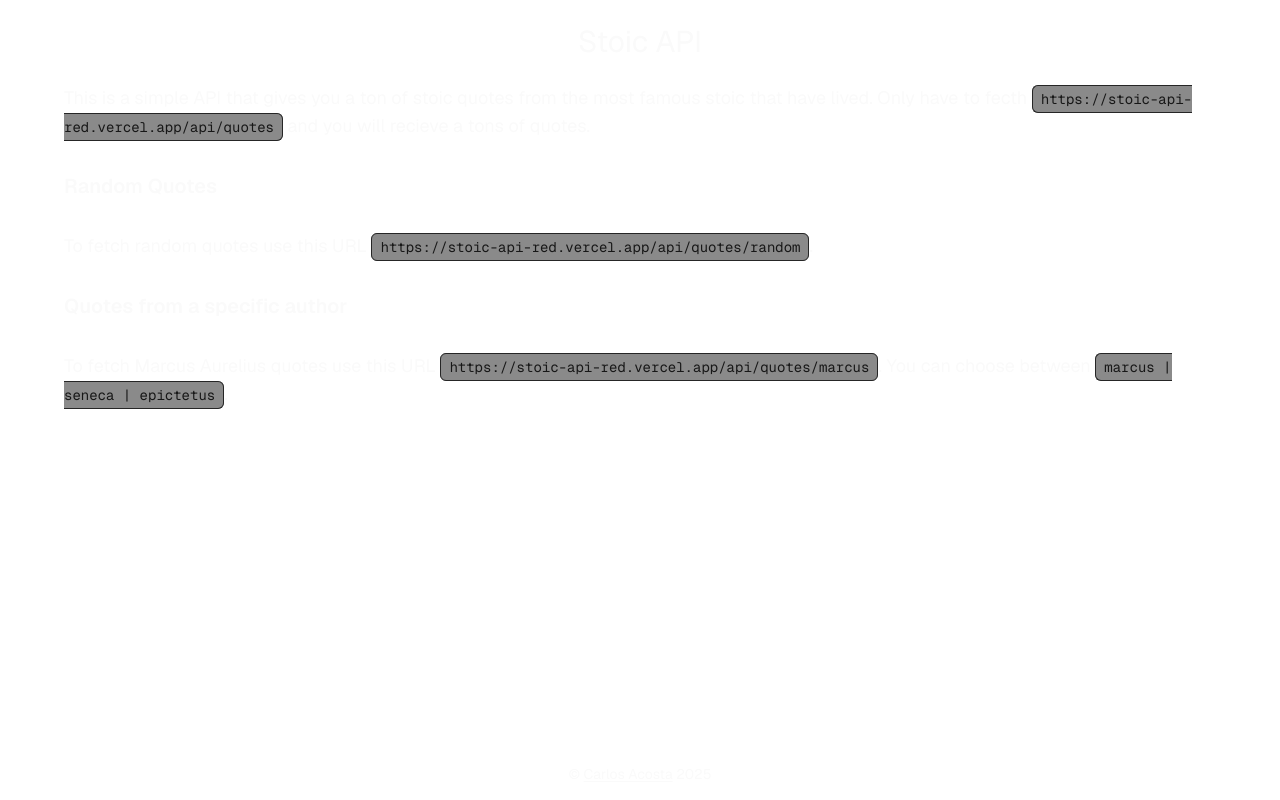
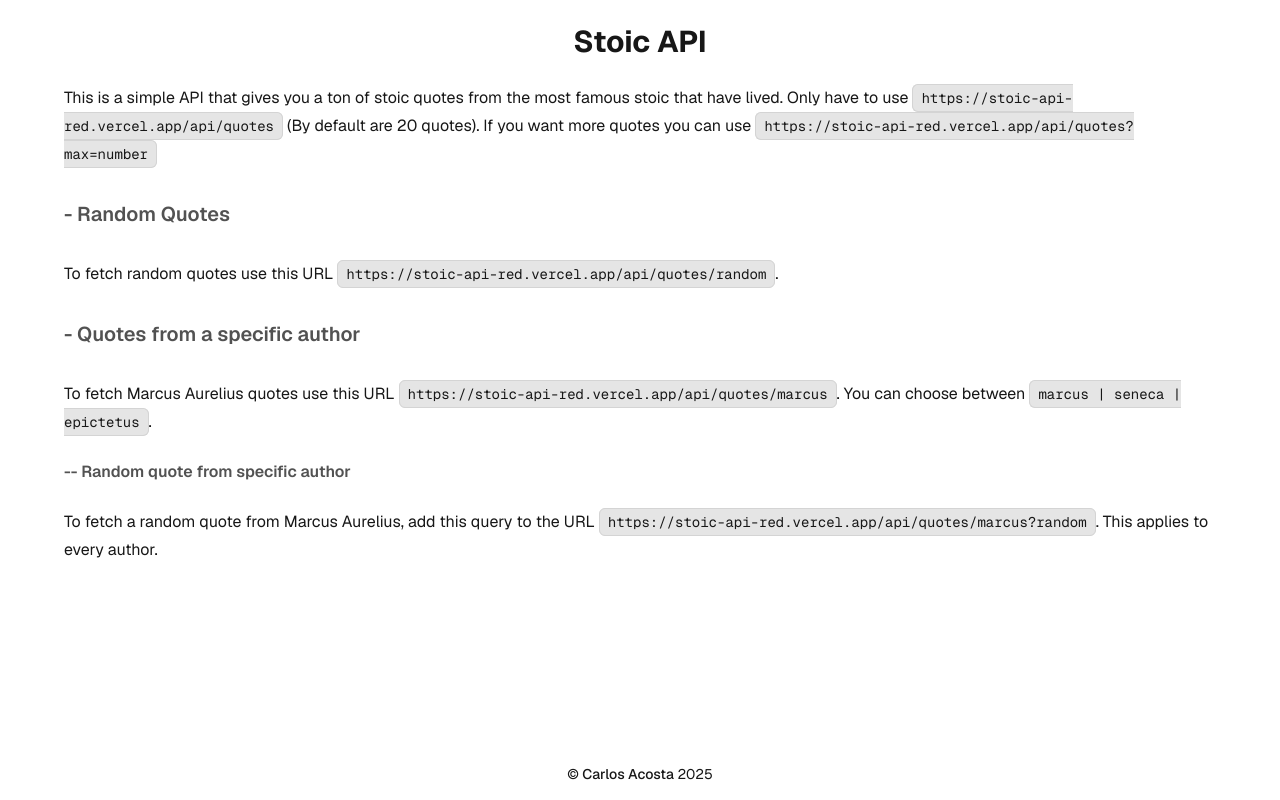
Before and after one commit to Carlosaac23/Stoic-API, a Next.js app: page / in a window 1280 px wide. Built offline with nearby package versions, Linux system fonts and the light colour scheme.

Commit message:
feat: add new info text

```diff
--- a/app/page.tsx
+++ b/app/page.tsx
@@ -1,42 +1,61 @@
 export default function Home() {
   return (
-    <main className='3xl:mx-24 mx-8 font-sans text-neutral-50 md:mx-12 lg:mx-16'>
+    <main className='mx-8 font-sans md:mx-12 lg:mx-16 2xl:mx-72'>
       <header>
-        <h1 className='3xl:my-12 my-6 text-center text-3xl'>Stoic API</h1>
+        <h1 className='3xl:my-12 my-6 text-center text-3xl font-bold'>
+          Stoic API
+        </h1>
       </header>
 
-      <section>
-        <p className='text-base xl:text-lg'>
+      <section className='tracking-normal'>
+        <p className='text-base leading-7'>
           This is a simple API that gives you a ton of stoic quotes from the
-          most famous stoic that have lived. Only have to fecth{' '}
-          <code className='text-foreground rounded-md border border-neutral-800 bg-neutral-900/50 px-2 py-1 font-mono text-sm'>
+          most famous stoic that have lived. Only have to use{' '}
+          <code className='rounded-md border border-neutral-300 bg-neutral-200 px-2 py-1 font-mono text-sm'>
             https://stoic-api-red.vercel.app/api/quotes
           </code>{' '}
-          and you will recieve a tons of quotes.
+          (By default are 20 quotes). If you want more quotes you can use{' '}
+          <code className='rounded-md border border-neutral-300 bg-neutral-200 px-2 py-1 font-mono text-sm'>
+            https://stoic-api-red.vercel.app/api/quotes?max=number
+          </code>
         </p>
 
-        <h2 className='my-8 text-xl font-semibold'>Random Quotes</h2>
-        <p className='text-base xl:text-lg'>
+        <h2 className='my-8 text-xl font-semibold text-neutral-600'>
+          - Random Quotes
+        </h2>
+        <p className='text-base leading-7'>
           To fetch random quotes use this URL{' '}
-          <code className='text-foreground rounded-md border border-neutral-800 bg-neutral-900/50 px-2 py-1 font-mono text-sm'>
+          <code className='rounded-md border border-neutral-300 bg-neutral-200 px-2 py-1 font-mono text-sm'>
             https://stoic-api-red.vercel.app/api/quotes/random
           </code>
           .
         </p>
 
-        <h2 className='my-8 text-xl font-semibold'>
-          Quotes from a specific author
+        <h2 className='my-8 text-xl font-semibold text-neutral-600'>
+          - Quotes from a specific author
         </h2>
-        <p className='text-base xl:text-lg'>
+        <p className='text-base leading-7'>
           To fetch Marcus Aurelius quotes use this URL{' '}
-          <code className='text-foreground rounded-md border border-neutral-800 bg-neutral-900/50 px-2 py-1 font-mono text-sm'>
+          <code className='rounded-md border border-neutral-300 bg-neutral-200 px-2 py-1 font-mono text-sm'>
             https://stoic-api-red.vercel.app/api/quotes/marcus
           </code>
           . You can choose between{' '}
-          <code className='text-foreground rounded-md border border-neutral-800 bg-neutral-900/50 px-2 py-1 font-mono text-sm'>
+          <code className='rounded-md border border-neutral-300 bg-neutral-200 px-2 py-1 font-mono text-sm'>
             marcus | seneca | epictetus
           </code>
           .
+        </p>
+
+        <h3 className='my-6 font-semibold text-neutral-600'>
+          -- Random quote from specific author
+        </h3>
+        <p className='text-base leading-7'>
+          To fetch a random quote from Marcus Aurelius, add this query to the
+          URL{' '}
+          <code className='text-foreground rounded-md border border-neutral-300 bg-neutral-200 px-2 py-1 font-mono text-sm'>
+            https://stoic-api-red.vercel.app/api/quotes/marcus?random
+          </code>
+          . This applies to every author.
         </p>
       </section>
 
@@ -45,7 +64,7 @@
           <p className='text-center text-sm'>
             &copy;{' '}
             <a
-              className='underline underline-offset-2'
+              className='font-medium'
               href='https://github.com/Carlosaac23/'
               rel='noopener noreferrer'
               target='_blank'
```
